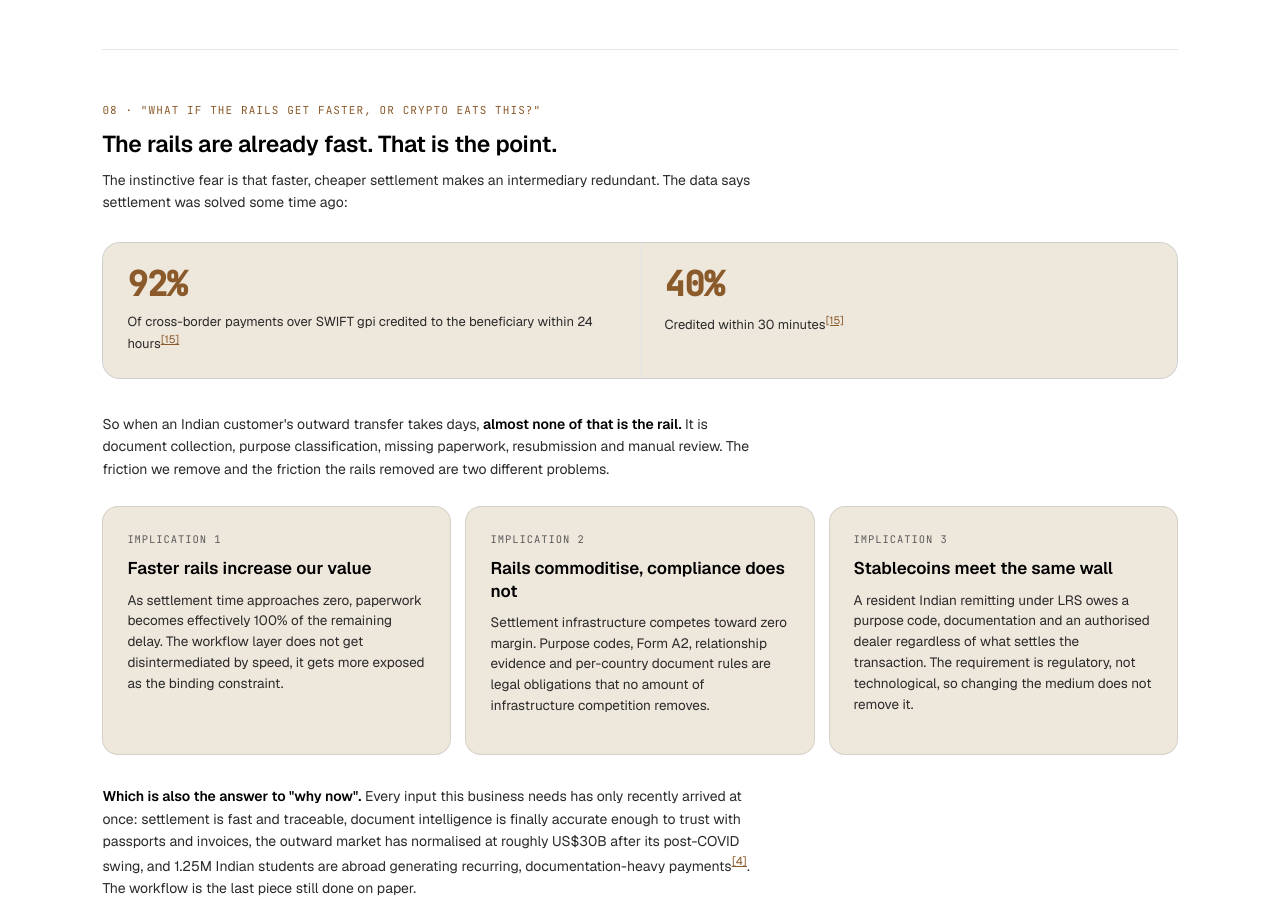
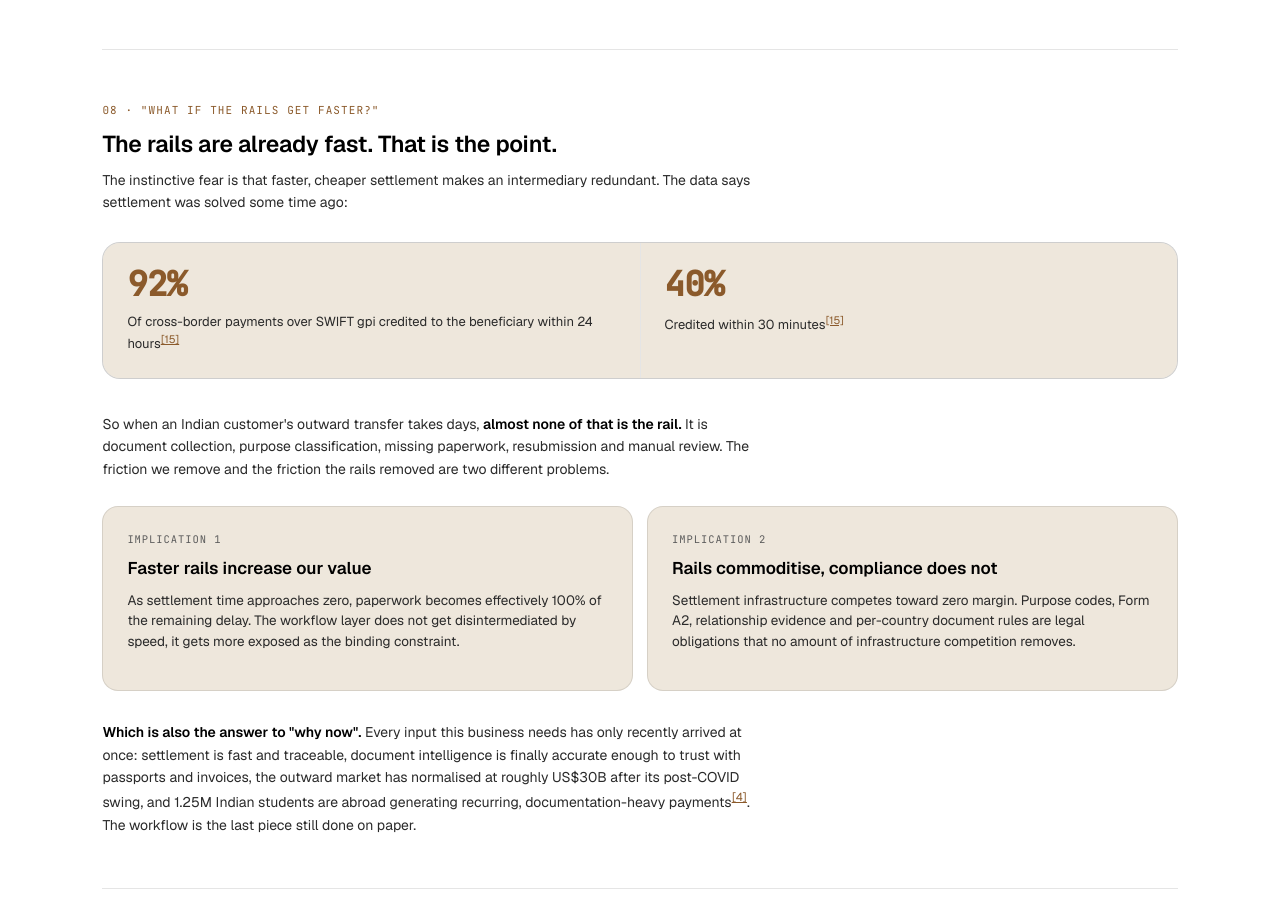
Before and after one commit to KunalDSoni/money2abroad, a plain HTML site: page partnership/index.html in a window 1280 px wide. Shown: the part 9442-10345 px from the top of the page. Drawn offline with nearby package versions, Linux system fonts and the light colour scheme.

Commit message:
Remove the stablecoin implication from the durability block
Two knock-on fixes so nothing is left dangling: the implications grid
is pinned to two columns at desktop so the removed card does not
leave a blank cell (the Horizons grid below still uses three), and
the question header drops "or crypto eats this?" since the page no
longer answers it.

Co-Authored-By: Claude Sonnet 5 <noreply@anthropic.com>

```diff
--- a/partnership/index.html
+++ b/partnership/index.html
@@ -115,6 +115,7 @@
   /* --- Expansion horizons --- */
   .horizons { display: grid; grid-template-columns: repeat(3, 1fr); gap: 14px; margin-top: 28px; align-items: stretch; }
   @media (max-width: 900px) { .horizons { grid-template-columns: 1fr; } }
+  @media (min-width: 901px) { #grid-implications { grid-template-columns: repeat(2, 1fr); } }
   .hz { border: 1px solid var(--line); border-radius: 16px; padding: 24px; background: var(--bg); }
   .hz.now { border-color: var(--accent); background: rgba(139,90,43,0.05); }
   .hz-k { font-family: 'JetBrains Mono', monospace; font-size: 10.5px; letter-spacing: 0.09em; text-transform: uppercase; color: var(--ink-3); margin-bottom: 10px; }
@@ -1081,7 +1082,7 @@
 
     <!-- ---- 8. Durability ---- -->
     <div class="viz" id="viz-rails">
-      <div class="viz-label">08 &middot; "What if the rails get faster, or crypto eats this?"</div>
+      <div class="viz-label">08 &middot; "What if the rails get faster?"</div>
       <div class="viz-title">The rails are already fast. That is the point.</div>
       <p class="viz-note">The instinctive fear is that faster, cheaper settlement makes an intermediary redundant. The data says settlement was solved some time ago:</p>
 
@@ -1098,7 +1099,7 @@
 
       <p class="viz-note" style="margin-top:34px;">So when an Indian customer's outward transfer takes days, <b>almost none of that is the rail.</b> It is document collection, purpose classification, missing paperwork, resubmission and manual review. The friction we remove and the friction the rails removed are two different problems.</p>
 
-      <div class="horizons" style="margin-top:26px;">
+      <div class="horizons" id="grid-implications" style="margin-top:26px;">
         <div class="hz">
           <div class="hz-k">Implication 1</div>
           <div class="hz-h">Faster rails increase our value</div>
@@ -1108,11 +1109,6 @@
           <div class="hz-k">Implication 2</div>
           <div class="hz-h">Rails commoditise, compliance does not</div>
           <div class="hz-p">Settlement infrastructure competes toward zero margin. Purpose codes, Form A2, relationship evidence and per-country document rules are legal obligations that no amount of infrastructure competition removes.</div>
-        </div>
-        <div class="hz">
-          <div class="hz-k">Implication 3</div>
-          <div class="hz-h">Stablecoins meet the same wall</div>
-          <div class="hz-p">A resident Indian remitting under LRS owes a purpose code, documentation and an authorised dealer regardless of what settles the transaction. The requirement is regulatory, not technological, so changing the medium does not remove it.</div>
         </div>
       </div>
 
```
